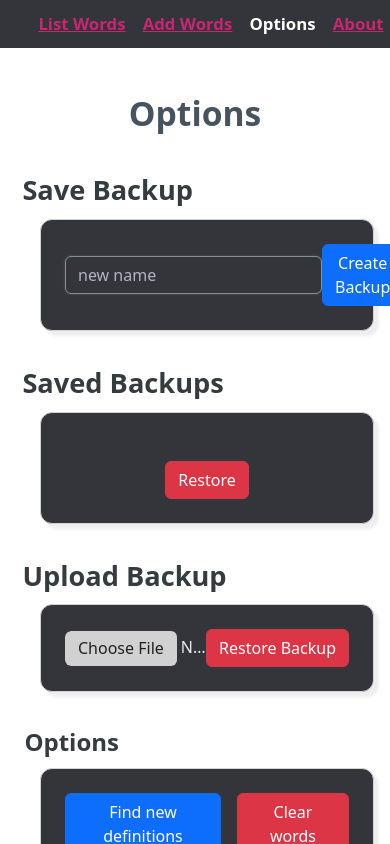
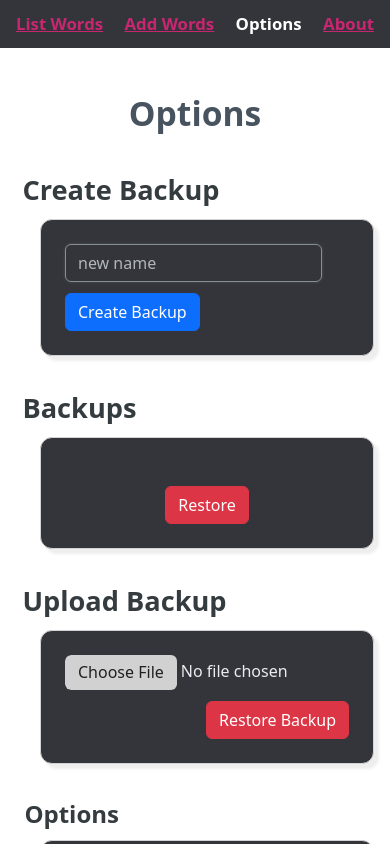
Before and after one commit to vishusandy/lexicon, a SvelteKit app: page /options in a window 390 px wide. Shown: the top 844 px of the page. Built offline with nearby package versions, Linux system fonts and the light colour scheme.

Commit message:
styling fixes for mobile

```diff
--- a/src/components/Backups.svelte
+++ b/src/components/Backups.svelte
@@ -248,12 +248,10 @@
     }
 </script>
 
-<h2 class="options-group-title">Save Backup</h2>
+<h2 class="options-group-title">Create Backup</h2>
 <div class="options-group">
     <form on:submit={submitNewBackup}>
         <div class="new-backup">
-            <!-- <div> -->
-            <!-- <label for="{key}-new-backup-name">Backup name:</label> -->
             <input
                 id="{key}-new-backup-name"
                 type="text"
@@ -261,13 +259,12 @@
                 placeholder="new name"
                 on:blur={(e) => validBackupName(e, key + '-new-backup-name')}
             />
-            <!-- </div> -->
-            <button class="btn btn-primary">Create Backup</button>
+            <button class="create-backup btn btn-primary">Create Backup</button>
         </div>
     </form>
 </div>
 
-<h2 class="options-group-title">Saved Backups</h2>
+<h2 class="options-group-title">Backups</h2>
 <div class="options-group">
     <form id="{key}-backup-list-form">
         {#each backups as backup (backup.key)}
@@ -340,7 +337,7 @@
             <button
                 on:click={openRestoreModal}
                 type="button"
-                class="btn btn btn-danger"
+                class="btn btn-danger"
                 name="backups_action"
                 value="restore">Restore</button
             >
@@ -416,15 +413,19 @@
 
     .new-backup {
         display: flex;
-        align-items: center;
+        flex-wrap: wrap;
+        row-gap: 0.7rem;
+        /* align-items: center; */
         justify-content: space-between;
     }
 
     .new-backup-name {
         flex-grow: 0;
         width: fit-content;
-        /* margin-top: 0.5rem; */
-        /* margin-left: 0.5rem; */
+    }
+
+    .create-backup {
+        flex-shrink: 0;
     }
 
     .backup-entry {
@@ -516,6 +517,8 @@
 
     .upload-backup-btn {
         flex-shrink: 0;
+        margin-left: auto;
+        margin-right: 0px;
     }
 
     .upload-backup {
@@ -523,6 +526,7 @@
         background: transparent;
         color: #e9ecf1;
         padding: 0px;
+        min-width: 8rem;
     }
 
     .upload-backup::file-selector-button {
--- a/src/styles/global.scss
+++ b/src/styles/global.scss
@@ -50,18 +50,19 @@ nav.main {
 
 nav.main ul {
     display: flex;
-    margin-bottom: 0px;
+    flex-wrap: wrap;
     // width: fit-content;
     justify-content: space-between;
     margin: 0px auto;
-    max-width: 650px;
+    max-width: 600px;
+    padding: 0px 1rem;
     // font-size: 1.1rem;
     font-weight: bold;
 }
 
 nav.main li {
     display: inline-block;
-    margin: 0px 0.4rem;
+    // margin: 0px 0.4rem;
     text-align: center;
 }
 
```
